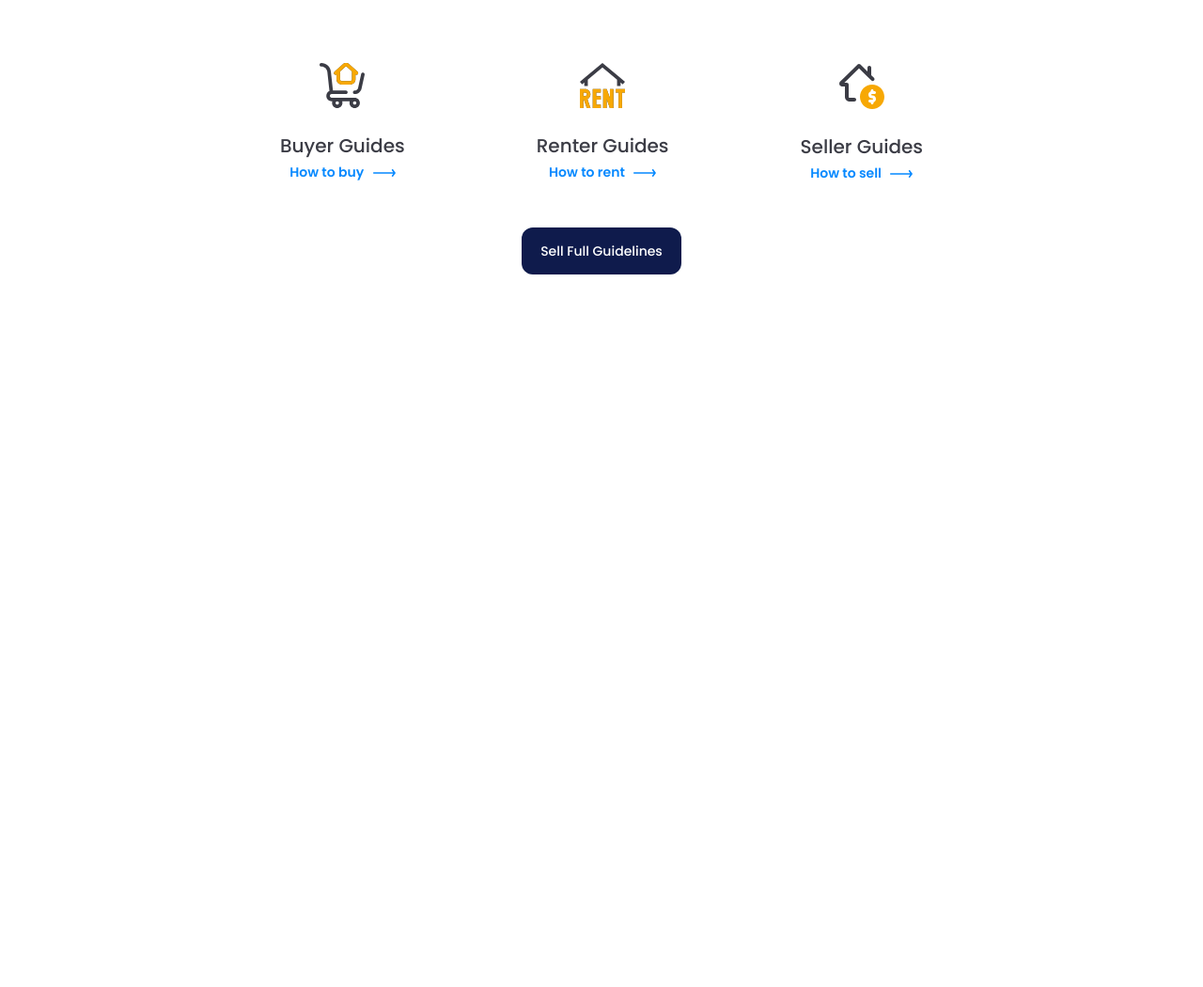
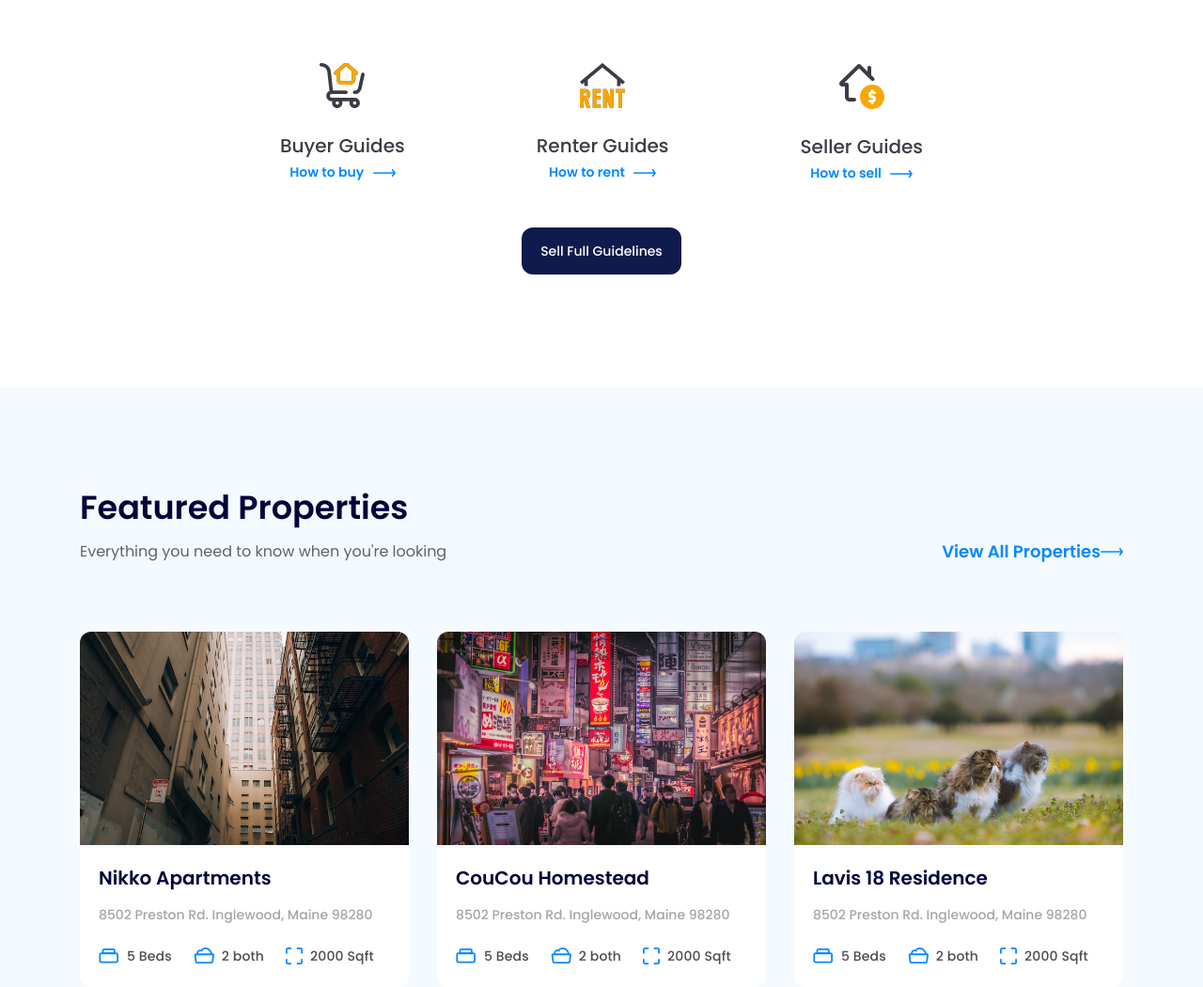
Before and after one commit to vncapit/f8project1, a plain HTML site: page index.html in a window 1280 px wide. Shown: the part 1443-2493 px from the top of the page at 94% size. Before the commit the page ends 1735 px from the top, so only its background shows below. Drawn offline with Linux system fonts and the light colour scheme.

Commit message:
OK featured 3

```diff
--- a/assets/css/styles.css
+++ b/assets/css/styles.css
@@ -18,6 +18,13 @@ body {
 /* Common */
 a {
   text-decoration: none;
+}
+
+.line-clamp {
+  display: -webkit-box;
+  -webkit-line-clamp: var(--line-clamp, 2);
+  -webkit-box-orient: vertical;
+  overflow: hidden;
 }
 
 .content {
@@ -234,3 +241,107 @@ a {
 .guide-cta .btn {
   min-width: 170px;
 }
+
+.featured {
+  margin-top: 120px;
+  padding-top: 110px;
+  background: #f5fafe;
+}
+
+.featured .sub-title {
+  font-weight: 600;
+  font-size: 3.5rem;
+  line-height: 1;
+  color: #000339;
+}
+
+.featured .row {
+  display: flex;
+  justify-content: space-between;
+  margin-top: 15px;
+}
+
+.featured .desc {
+  font-weight: 400;
+  font-size: 1.6rem;
+  line-height: 1.88;
+  color: #5a6473;
+}
+
+.featured .link {
+  display: flex;
+  align-items: center;
+  font-weight: 600;
+  font-size: 1.8rem;
+  color: #0689ff;
+}
+
+.featured .list {
+  display: flex;
+  gap: 30px;
+  margin-top: 70px;
+}
+
+.featured .item {
+  flex: 1;
+}
+
+.featured .item .thumb {
+  width: 100%;
+  height: 227px;
+  object-fit: cover;
+  border-top-left-radius: 12px;
+  border-top-right-radius: 12px;
+}
+
+.featured .item .body {
+  padding: 17px 20px 24px;
+  background: #ffffff;
+  border-bottom-left-radius: 12px;
+  border-bottom-right-radius: 12px;
+}
+
+.featured .item .title a {
+  font-weight: 600;
+  font-size: 2rem;
+  line-height: 1.5;
+  color: #000339;
+  display: -webkit-box;
+  -webkit-line-clamp: 2;
+  -webkit-box-orient: vertical;
+  overflow: hidden;
+}
+
+.featured .item .desc {
+  font-weight: 500;
+  font-size: 1.4rem;
+  color: #a3a6ab;
+  margin-top: 11px;
+  display: -webkit-box;
+  -webkit-line-clamp: 3;
+  -webkit-box-orient: vertical;
+  overflow: hidden;
+}
+
+.featured .item .info {
+  margin-top: 21px;
+  display: flex;
+  align-items: center;
+}
+
+.featured .item .label {
+  margin-left: 8px;
+  font-weight: 500;
+  font-size: 1.4rem;
+  line-height: 1;
+  letter-spacing: 0.01em;
+  color: #4d4d52;
+}
+
+.featured .item .icon {
+  margin-left: 23px;
+}
+
+.featured .item .icon:first-child {
+  margin-left: 0px;
+}
--- a/index.html
+++ b/index.html
@@ -119,6 +119,89 @@
                 </div>
             </div>
         </div>
+
+        <div class="featured">
+            <div class="content">
+                <header>
+                    <h2 class="sub-title">Featured Properties</h2>
+                    <div class="row">
+                        <p class="desc">Everything you need to know when you're looking</p>
+                        <a href="#!" class="link">
+                            <span>View All Properties</span>
+                            <img src="./assets/img/arrow-right.svg" class="arrow" alt="">
+                        </a>
+                    </div>
+                </header>
+
+                <div class="list">
+                    <div class="item">
+                        <a href="#!">
+                            <img src="./assets/img/featured-1.jpg" alt="Nikko Apartments" class="thumb">
+                        </a>
+                        <div class="body">
+                            <h3 class="title">
+                                <a href="#!">Nikko Apartments</a>
+                            </h3>
+                            <p class="desc">8502 Preston Rd. Inglewood, Maine 98280</p>
+                            <div class="info">
+                                <img src="./assets/img/beds.svg" alt="" class="icon">
+                                <span class="label">5 Beds</span>
+
+                                <img src="./assets/img/both.svg" alt="" class="icon">
+                                <span class="label">2 both</span>
+
+                                <img src="./assets/img/sqft.svg" alt="" class="icon">
+                                <span class="label">2000 Sqft</span>
+                            </div>
+                        </div>
+                    </div>
+
+                    <div class="item">
+                        <a href="#!">
+                            <img src="./assets/img/featured-2.jpg" alt="CouCou Homestead" class="thumb">
+                        </a>
+                        <div class="body">
+                            <h3 class="title">
+                                <a href="#!">CouCou Homestead</a>
+                            </h3>
+                            <p class="desc">8502 Preston Rd. Inglewood, Maine 98280</p>
+                            <div class="info">
+                                <img src="./assets/img/beds.svg" alt="" class="icon">
+                                <span class="label">5 Beds</span>
+
+                                <img src="./assets/img/both.svg" alt="" class="icon">
+                                <span class="label">2 both</span>
+
+                                <img src="./assets/img/sqft.svg" alt="" class="icon">
+                                <span class="label">2000 Sqft</span>
+                            </div>
+                        </div>
+                    </div>
+
+                    <div class="item">
+                        <a href="#!">
+                            <img src="./assets/img/featured-3.jpg" alt="Lavis 18 Residence" class="thumb">
+                        </a>
+                        <div class="body">
+                            <h3 class="title">
+                                <a href="#!">Lavis 18 Residence</a>
+                            </h3>
+                            <p class="desc">8502 Preston Rd. Inglewood, Maine 98280</p>
+                            <div class="info">
+                                <img src="./assets/img/beds.svg" alt="" class="icon">
+                                <span class="label">5 Beds</span>
+
+                                <img src="./assets/img/both.svg" alt="" class="icon">
+                                <span class="label">2 both</span>
+
+                                <img src="./assets/img/sqft.svg" alt="" class="icon">
+                                <span class="label">2000 Sqft</span>
+                            </div>
+                        </div>
+                    </div>
+                </div>
+            </div>
+        </div>
     </main>
 </body>
 
```
Also changed, not shown: assets/img/beds.svg (added), assets/img/both.svg (added), assets/img/featured-1.jpg (added), assets/img/featured-2.jpg (added), assets/img/featured-3.jpg (added), assets/img/sqft.svg (added).
